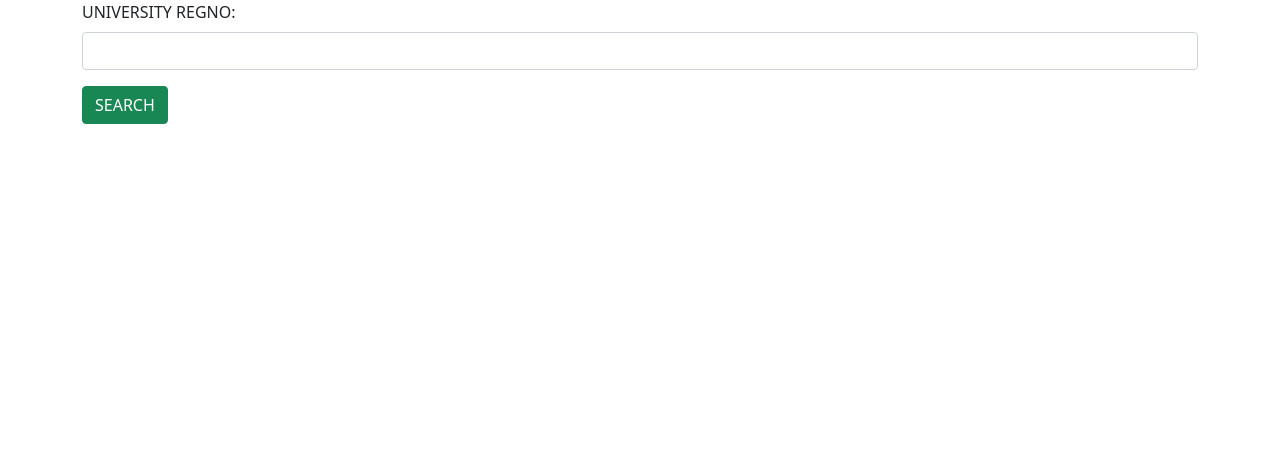
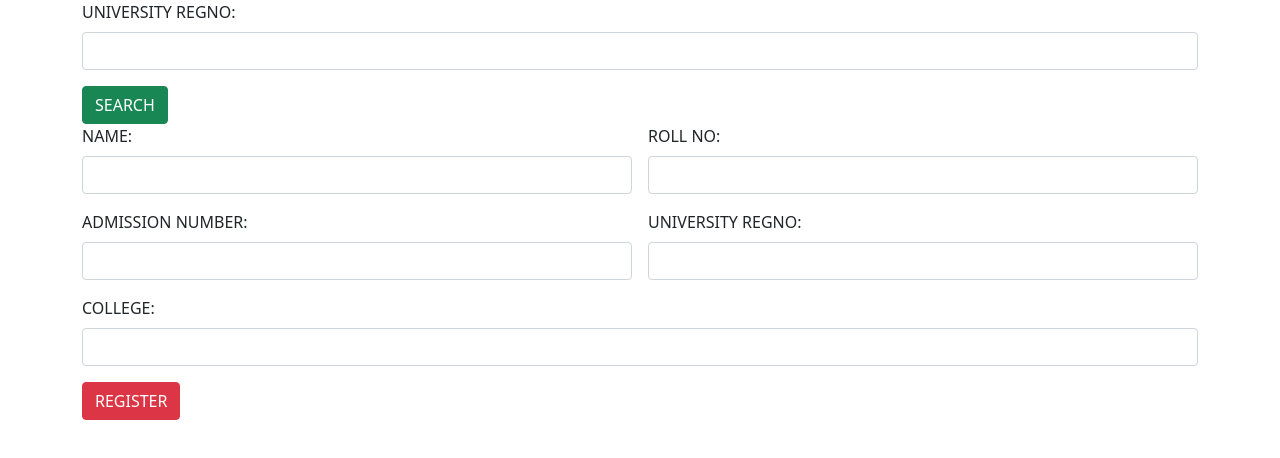
Before and after one commit to Sumithksam/studentapp1, a React (Create React App) app: page / in a window 1280 px wide. Shown: the top 458 px of the page. Built offline with nearby package versions, Linux system fonts and the light colour scheme.

Commit message:
devupdate3

```diff
--- a/src/App.js
+++ b/src/App.js
@@ -6,7 +6,12 @@ import Addstudent from './component/Addstudent';
 import Searchstudent from './component/Searchstudent';
 function App() {
   return (
-    <Searchstudent/>
+
+    <div>
+      <Searchstudent/>
+      <Addstudent/>
+    </div>
+
   );
 }
 
--- a/src/component/Addstudent.js
+++ b/src/component/Addstudent.js
@@ -6,7 +6,7 @@ const Addstudent = () => {
         <div className="container">
     <div className="row">
         <div className="col col-12 col-sm-12 col-md-12 col-lg-12 col-xl-12 col-xxl-12">
-            <div className="row">
+            <div className="row g-3">
                 <div className="col col-12 col-sm-6 col-md-6 col-lg-6 col-xl-6 col-xxl-6">
                     <label for="" className="form-label">NAME:</label>
                     <input type="text" className="form-control"/>
```
